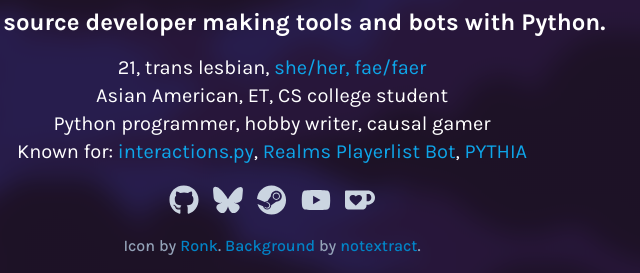
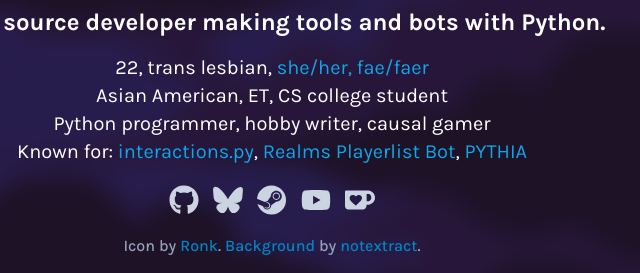
Before and after one commit to AstreaTSS/bio-website, a website: page src/index.html in a window 1280 px wide. Shown: the part 312-585 px from the top of the page, 488-1128 px from the left. Drawn offline with nearby package versions, Linux system fonts and the light colour scheme; files that its build step writes are made by us from their sources.

Commit message:
feat: it's that time of the year

```diff
--- a/src/index.html
+++ b/src/index.html
@@ -48,7 +48,7 @@
 
             <div class="font-body text-lg font-normal text-white md:text-xl">
               <p>
-                21, trans lesbian,
+                22, trans lesbian,
                 <a
                   class="text-sky-500 transition ease-in-out hover:text-sky-700"
                   href="https://en.pronouns.page/@Astrea"
```
